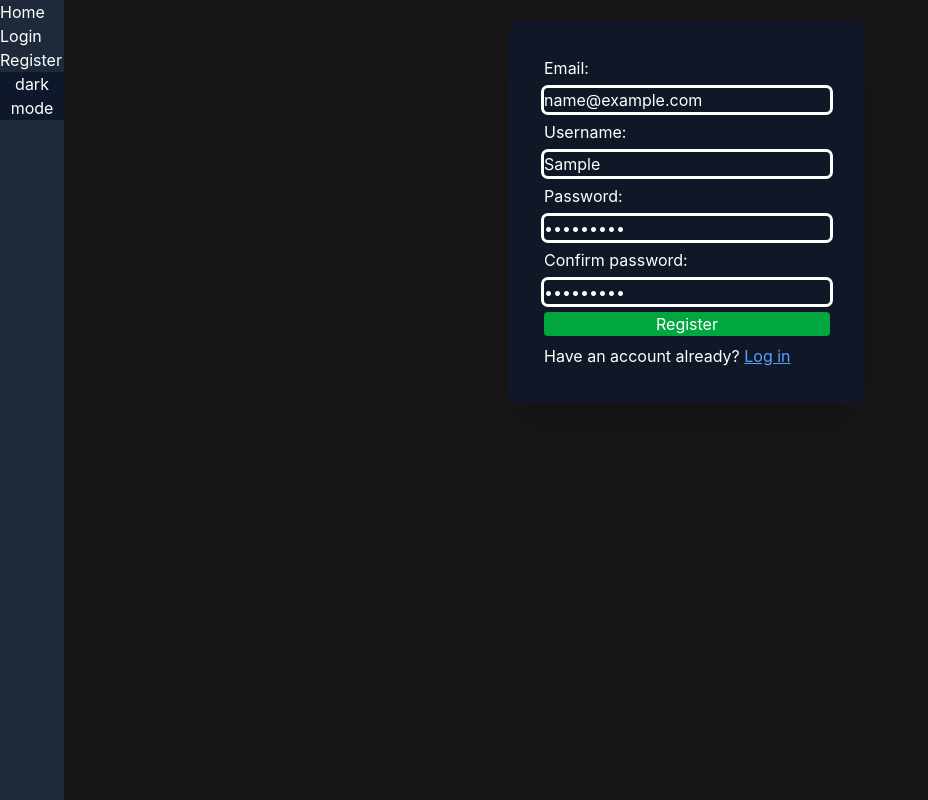
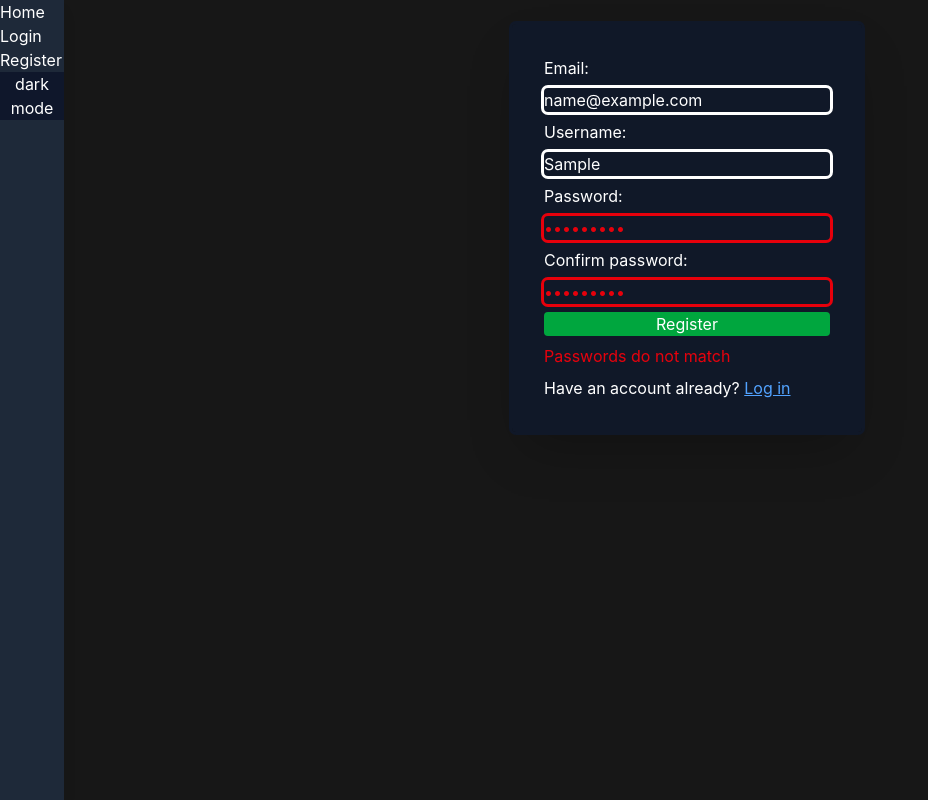
Before and after one commit to Wulver2/mongo-music-journal, a React (Vite) app in the folder client/music_journal/: page /Register in a window 1280 px wide. Both pictures are taken after typing "name@example.com", "Sample", "Sample123", "Sample123" into the empty fields and a click on the button "Register". Shown: the whole page, without its empty margins (0-928 px from the left). Built offline with nearby package versions, Linux system fonts and the light colour scheme.

Commit message:
Changes colors of password inputs if they do not match each other

```diff
--- a/client/music_journal/src/pages/register.jsx
+++ b/client/music_journal/src/pages/register.jsx
@@ -9,6 +9,8 @@ export function Register() {
         password: ""
     });
 
+    const [isMatch, setIsMatch] = useState(true);
+
     const comparePw = (val) => {
         if (val == form.password) {
             return true
@@ -19,9 +21,15 @@ export function Register() {
         e.preventDefault();
 
         try {
-            const userInfo = await axios.post("/auth/register", form);
-            // later set user
-            navigate("/");
+            if (comparePw(document.getElementById(confirmPassword))) {
+                const userInfo = await axios.post("/auth/register", form);
+                // later set user
+                setIsMatch(true)
+                navigate("/");
+            }
+            else {
+                setIsMatch(false)
+            }
         } catch (error) {
             console.error(error.message);
         }
@@ -31,7 +39,7 @@ export function Register() {
     return (
         <>
             <h1>login</h1>
-            <form onSubmit={handleSubmit} className="fixed flex flex-col left-2/5 outline-solid outline-gray-900 rounded-sm shadow-2xl
+            <form className="fixed flex flex-col left-2/5 outline-solid outline-gray-900 rounded-sm shadow-2xl
             bg-gray-900 text-white p-8 gap-2">
                 <label htmlFor="email"> Email: </label>
                 <input type="email" id="email"
@@ -50,15 +58,16 @@ export function Register() {
                     } />
                 <label htmlFor="password"> Password: </label>
                 <input type="password" id="password"
-                    className="outline-solid rounded-sm outline-gray-5"
+                    className={`outline-solid rounded-sm ${isMatch ? 'outline-gray-300' : 'outline-red-600 text-red-600'}`}
                     onChange={
                         (e) => {
                             setForm({ ...form, password: e.target.value })
                         }} />
                 <label htmlFor="confirmPassword"> Confirm password: </label>
                 <input type="password" id="confirmPassword"
-                    className="outline-solid rounded-sm outline-gray-5" />
-                <button type="submit" className="pl-28  pr-28 bg-green-600 self-center rounded-sm hover:bg-green-700"> Register</button>
+                    className={`outline-solid rounded-sm ${isMatch ? 'outline-gray-300' : 'outline-red-600 text-red-600'}`} />
+                <button type="submit" onClick={handleSubmit} className="pl-28  pr-28 bg-green-600 self-center rounded-sm hover:bg-green-700"> Register</button>
+                {!isMatch && <p className="text-red-600">Passwords do not match</p>}
                 <p>Have an account already? <Link to="/login" className="underline text-blue-400">Log in</Link></p>
             </form>
         </>
```
Also changed, not shown: 1 other file (tests, documents, lock files or other folders).
